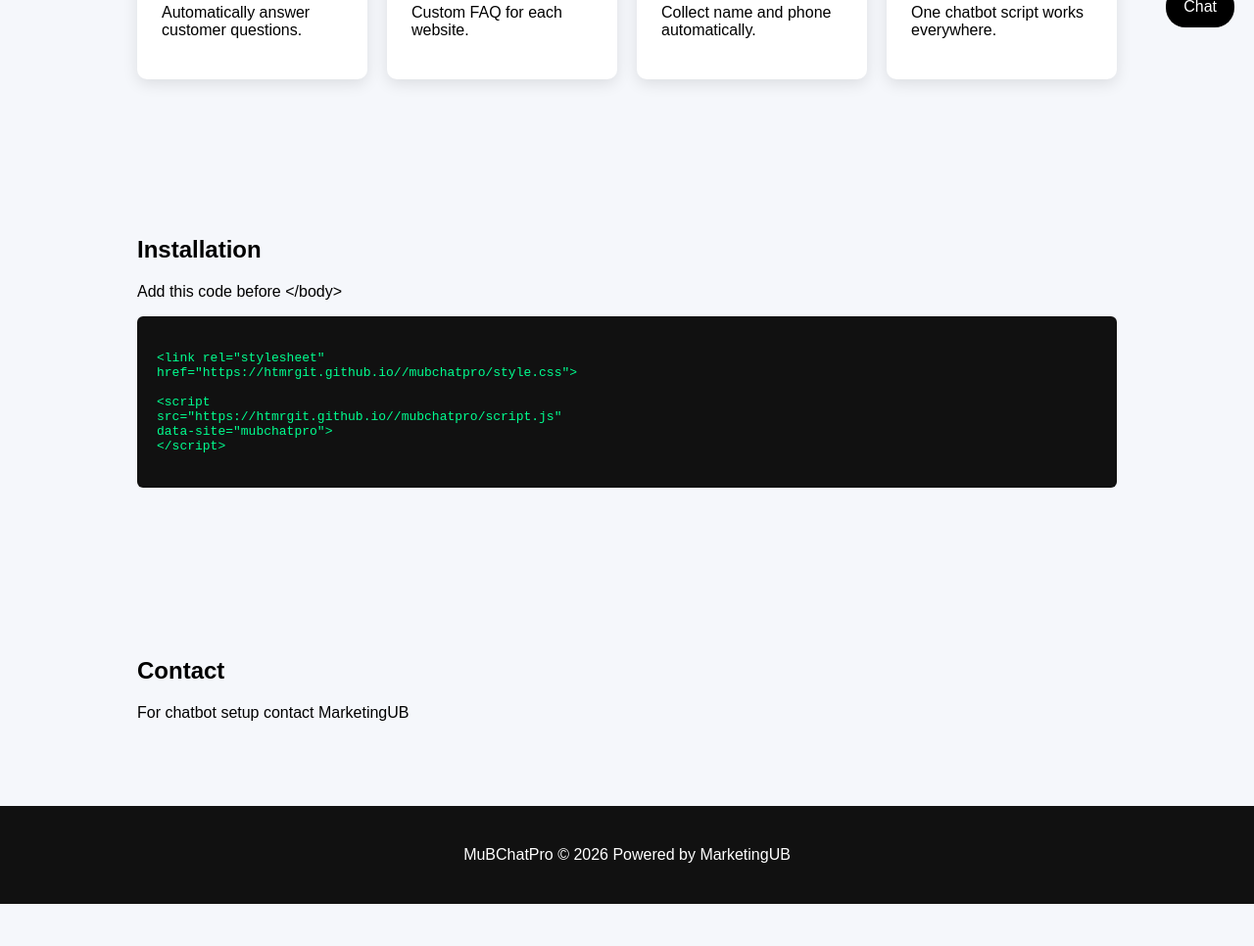
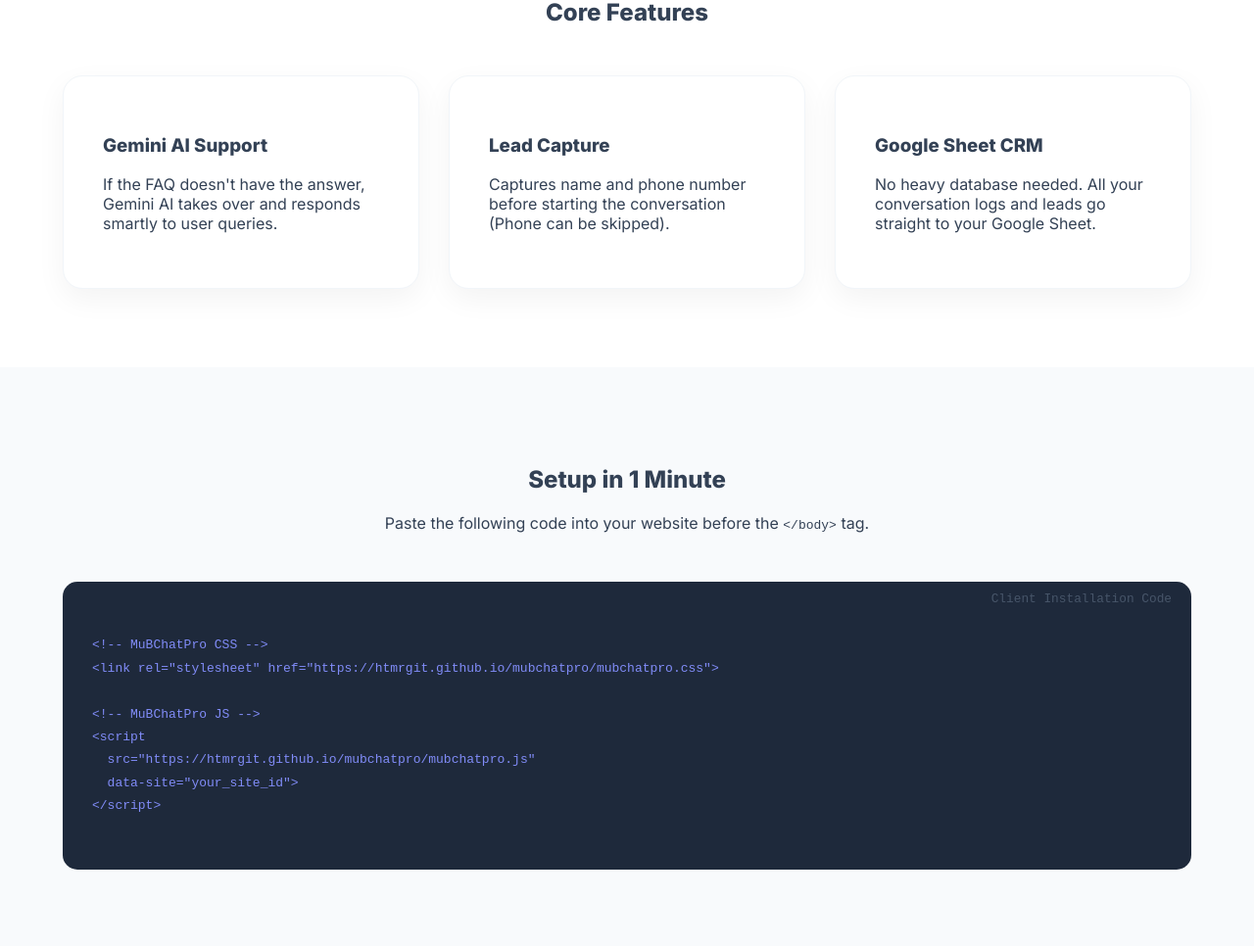
Before and after one commit to Htmrgit/mubchatpro, a plain HTML site: page index.html in a window 1280 px wide. Shown: the part 752-1718 px from the top of the page at 98% size. Before the commit the page ends 1675 px from the top, so only its background shows below. Drawn offline with Linux system fonts and the light colour scheme.

Commit message:
Update index.html

```diff
--- a/index.html
+++ b/index.html
@@ -1,122 +1,110 @@
 <!DOCTYPE html>
 <html lang="en">
-
 <head>
-
     <meta charset="UTF-8">
     <meta name="viewport" content="width=device-width, initial-scale=1.0">
+    <title>MuBChatPro - Smart AI Chatbot | Powered by MarketingUB</title>
+    <!-- Google Fonts -->
+    <link href="https://fonts.googleapis.com/css2?family=Inter:wght@400;600;800&display=swap" rel="stylesheet">
+    <link rel="stylesheet" href="mubchatpro.css">
+    <style>
+        :root {
+            --primary: #6366f1;
+            --dark: #0f172a;
+            --text: #334155;
+        }
+        body { font-family: 'Inter', sans-serif; margin: 0; color: var(--text); scroll-behavior: smooth; }
+        header { padding: 20px 5%; display: flex; justify-content: space-between; align-items: center; background: white; position: sticky; top: 0; z-index: 100; box-shadow: 0 2px 10px rgba(0,0,0,0.05); }
+        .logo { font-weight: 800; font-size: 1.5rem; color: var(--dark); text-decoration: none; }
+        .logo span { color: var(--primary); }
+        nav a { margin-left: 25px; text-decoration: none; color: var(--text); font-weight: 600; transition: 0.3s; }
+        nav a:hover { color: var(--primary); }
 
-<title>MuBChatPro - AI Chatbot</title>
+        .hero { padding: 100px 5%; text-align: center; background: radial-gradient(circle at top right, #eef2ff, white); }
+        .hero h1 { font-size: 3.5rem; color: var(--dark); margin-bottom: 20px; }
+        .hero p { font-size: 1.2rem; max-width: 700px; margin: 0 auto 30px; line-height: 1.6; }
+        .cta-btn { background: var(--primary); color: white; padding: 15px 35px; border-radius: 50px; text-decoration: none; font-weight: 600; display: inline-block; box-shadow: 0 10px 20px rgba(99, 102, 241, 0.3); transition: 0.3s; }
+        .cta-btn:hover { transform: translateY(-3px); box-shadow: 0 15px 30px rgba(99, 102, 241, 0.4); }
 
-<link rel="stylesheet" href="style.css">
+        .section { padding: 80px 5%; }
+        .section-title { text-align: center; margin-bottom: 50px; }
+        .grid { display: grid; grid-template-columns: repeat(auto-fit, minmax(280px, 1fr)); gap: 30px; }
+        .card { background: white; padding: 40px; border-radius: 20px; box-shadow: 0 10px 30px rgba(0,0,0,0.05); transition: 0.3s; border: 1px solid #f1f5f9; }
+        .card:hover { border-color: var(--primary); }
 
+        .install-box { background: #1e293b; color: #94a3b8; padding: 30px; border-radius: 15px; position: relative; overflow: hidden; font-family: monospace; }
+        .install-box code { color: #818cf8; display: block; line-height: 1.8; white-space: pre-wrap; word-break: break-all; }
+        .copy-tag { position: absolute; top: 10px; right: 20px; color: #475569; font-size: 0.8rem; }
+
+        footer { background: var(--dark); color: white; padding: 50px 5%; text-align: center; }
+        .footer-logo { font-size: 1.2rem; font-weight: 800; margin-bottom: 10px; display: block; color: white; text-decoration: none; }
+    </style>
 </head>
-
 <body>
 
     <header>
-
-<h1>MuBChatPro</h1>
-
+        <a href="#" class="logo">MuB<span>ChatPro</span></a>
         <nav>
             <a href="#features">Features</a>
-<a href="#install">Install</a>
-<a href="#contact">Contact</a>
+            <a href="#install">Setup</a>
+            <a href="#pricing">Pricing</a>
         </nav>
-
     </header>
 
-
     <section class="hero">
-
-<h2>Smart AI Chatbot for Websites</h2>
-
-<p>
-Answer customer questions and capture leads automatically.
-</p>
-
-<a class="btn" href="#install">Get Started</a>
-
-<p class="powered">
-Powered by MarketingUB
-</p>
-
+        <h1>Smart AI Chatbot <br> that Generates Leads</h1>
+        <p>MuBChatPro answers customer questions on your website and saves their contact details directly to your Google Sheet.</p>
+        <a href="#install" class="cta-btn">Start for Free</a>
+        <div style="margin-top: 20px; opacity: 0.6; font-size: 0.9rem;">Powered by MarketingUB</div>
     </section>
 
-
     <section id="features" class="section">
-
-<h2>Features</h2>
-
+        <div class="section-title">
+            <h2>Core Features</h2>
+        </div>
         <div class="grid">
-
             <div class="card">
-<h3>AI Chatbot</h3>
-<p>Automatically answer customer questions.</p>
+                <h3>Gemini AI Support</h3>
+                <p>If the FAQ doesn't have the answer, Gemini AI takes over and responds smartly to user queries.</p>
             </div>
-
-<div class="card">
-<h3>FAQ System</h3>
-<p>Custom FAQ for each website.</p>
-</div>
-
             <div class="card">
                 <h3>Lead Capture</h3>
-<p>Collect name and phone automatically.</p>
+                <p>Captures name and phone number before starting the conversation (Phone can be skipped).</p>
             </div>
-
             <div class="card">
-<h3>Multi Website</h3>
-<p>One chatbot script works everywhere.</p>
+                <h3>Google Sheet CRM</h3>
+                <p>No heavy database needed. All your conversation logs and leads go straight to your Google Sheet.</p>
             </div>
-
         </div>
-
     </section>
 
+    <section id="install" class="section" style="background: #f8fafc;">
+        <div class="section-title">
+            <h2>Setup in 1 Minute</h2>
+            <p>Paste the following code into your website before the <code>&lt;/body&gt;</code> tag.</p>
+        </div>
+        <div class="install-box">
+            <span class="copy-tag">Client Installation Code</span>
+            <code>
+&lt;!-- MuBChatPro CSS --&gt;
+&lt;link rel="stylesheet" href="https://htmrgit.github.io/mubchatpro/mubchatpro.css"&gt;
 
-<section id="install" class="section">
-
-<h2>Installation</h2>
-
-<p>Add this code before &lt;/body&gt;</p>
-
-<pre class="code">
-
-&lt;link rel="stylesheet"
-href="https://htmrgit.github.io//mubchatpro/style.css"&gt;
-
+&lt;!-- MuBChatPro JS --&gt;
 &lt;script
-src="https://htmrgit.github.io//mubchatpro/script.js"
-data-site="mubchatpro"&gt;
+  src="https://htmrgit.github.io/mubchatpro/mubchatpro.js"
+  data-site="your_site_id"&gt;
 &lt;/script&gt;
-
-</pre>
-
+            </code>
+        </div>
     </section>
 
-
-<section id="contact" class="section">
-
-<h2>Contact</h2>
-
-<p>
-For chatbot setup contact MarketingUB
-</p>
-
-</section>
-
-
     <footer>
-
-<p>
-MuBChatPro © 2026
-Powered by MarketingUB
-</p>
-
+        <a href="#" class="footer-logo">MuBChatPro</a>
+        <p>© 2026 All Rights Reserved | A Product of MarketingUB</p>
     </footer>
 
-<script src="script.js"></script>
+    <!-- Demo Chatbot on its own landing page -->
+    <script src="mubchatpro.js" data-site="mub_admin"></script>
 
 </body>
 </html>
```
Lines whose indentation alone changed are shown as unchanged.
